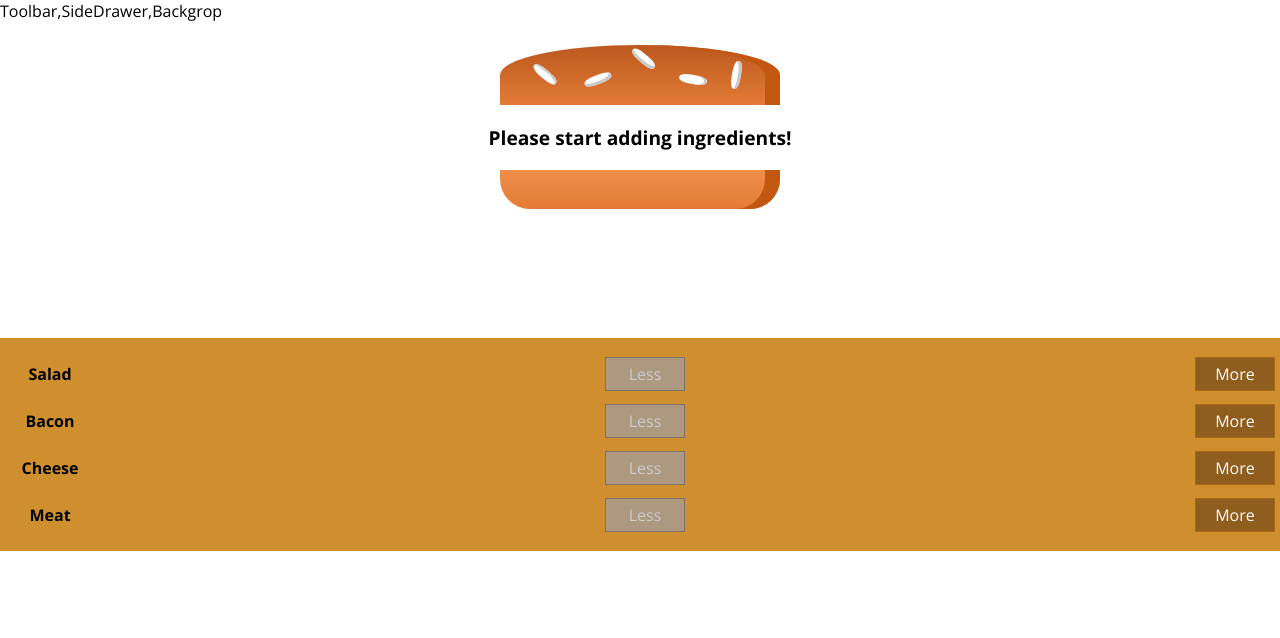
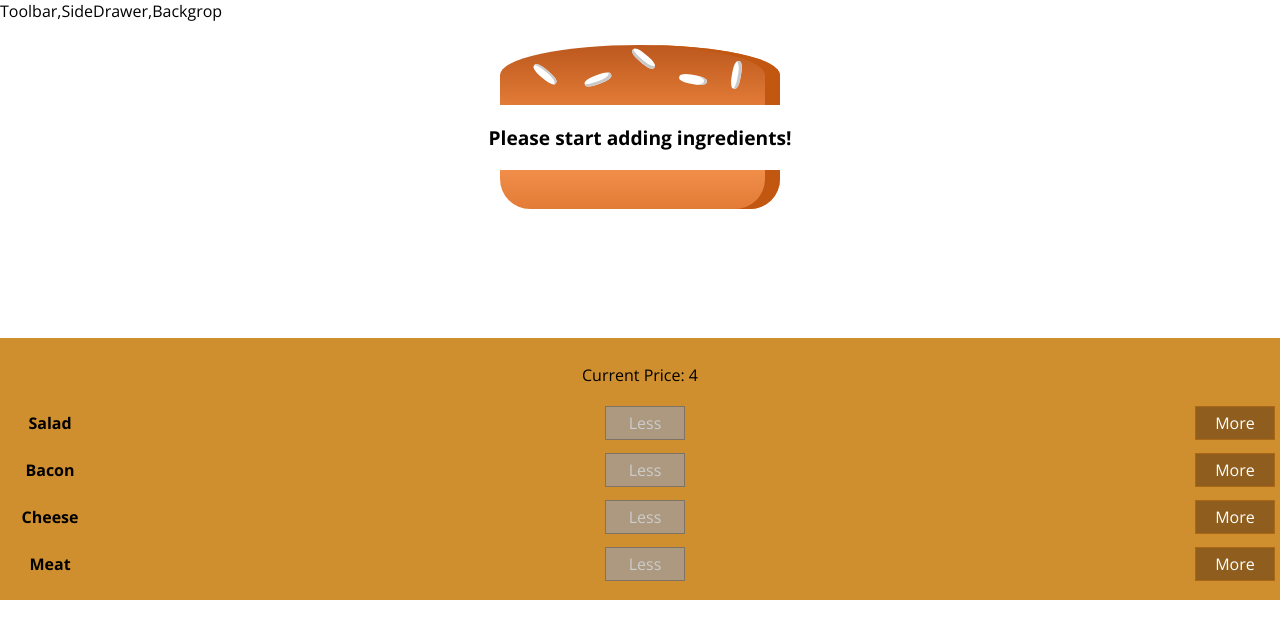
Before and after one commit to ChanakaR/burger-builder, a React app: page / in a window 1280 px wide. Shown: the top 638 px of the page. Built offline with nearby package versions, Linux system fonts and the light colour scheme.

Commit message:
added display price functionality

```diff
--- a/src/components/Burger/BuildControls/BuildControls.js
+++ b/src/components/Burger/BuildControls/BuildControls.js
@@ -13,6 +13,7 @@
 const buildControls = (props) => {
     return (
         <div className={classes.BuildControls}>
+            <p>Current Price: {props.price}</p>
             {controls.map(ctrl=>(
                 <BuildControl
                     label={ctrl.label}
--- a/src/containers/BurgerBuilder/BurgerBuilder.js
+++ b/src/containers/BurgerBuilder/BurgerBuilder.js
@@ -66,6 +66,7 @@
                     ingredientAdded = {this.addIngredientHandler}
                     ingredientRemoved = {this.removeIngredientHandler}
                     disabled = {disabledInfo}
+                    price = {this.state.totalPrice}
                 />
             </Aux>
         );
```
